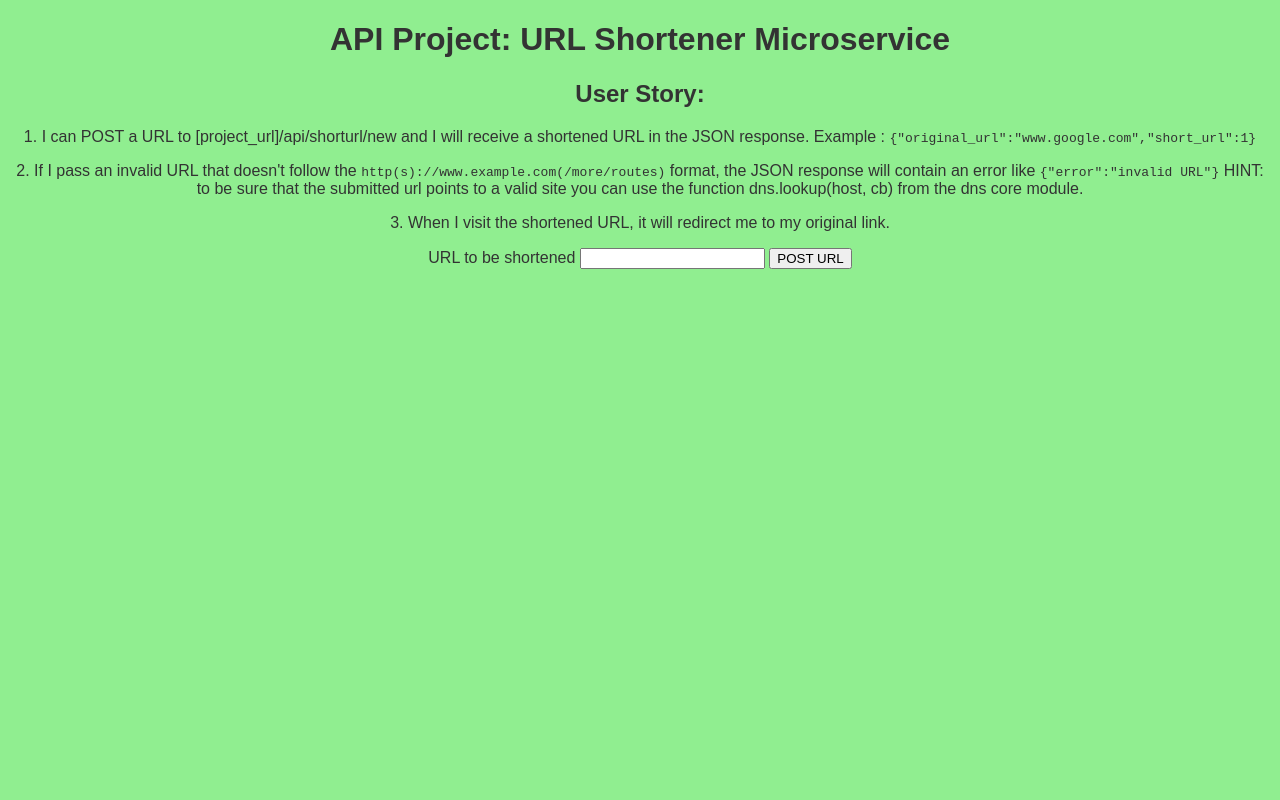
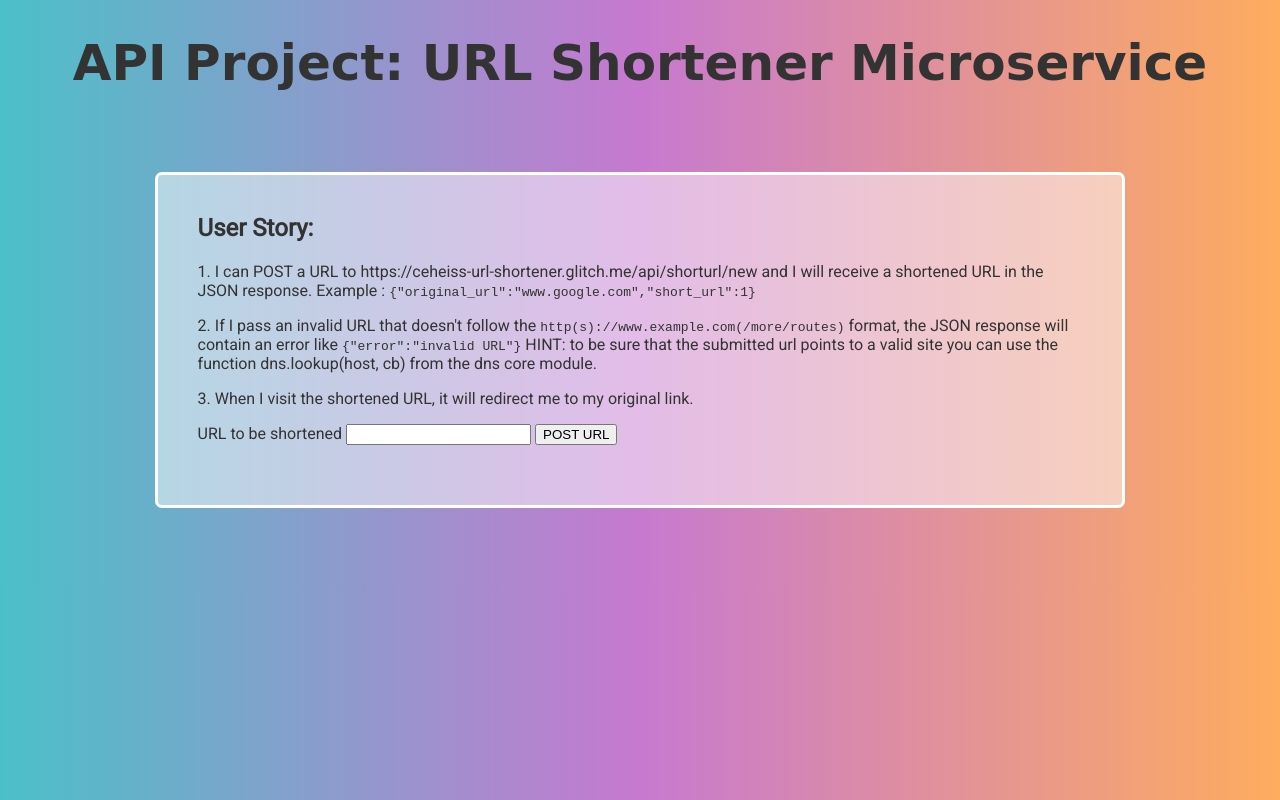
Before and after one commit to Ceheiss/url_shortener, a website: page views/index.html in a window 1280 px wide. Drawn offline with Linux system fonts and the light colour scheme; files that its build step writes are made by us from their sources; a web font is replaced by a local one.

Commit message:
add styles

```diff
--- a/public/style.css
+++ b/public/style.css
@@ -1,6 +1,34 @@
 body {
-  font-family: Arial, Helvetica, sans-serif;
-  background-color: lightgreen;
+  background: #feac5e; /* fallback for old browsers */
+  background: -webkit-linear-gradient(
+    to right,
+    #4bc0c8,
+    #c779d0,
+    #feac5e
+  ); /* Chrome 10-25, Safari 5.1-6 */
+  background: linear-gradient(
+    to right,
+    #4bc0c8,
+    #c779d0,
+    #feac5e
+  ); /* W3C, IE 10+/ Edge, Firefox 16+, Chrome 26+, Opera 12+, Safari 7+ */
+
   color: #333;
+}
+
+h1 {
+  font-family: "Baloo Paaji 2", cursive;
   text-align: center;
+  font-size: 50px;
 }
+
+.main-content {
+  width: 70%;
+  font-family: "Roboto", sans-serif;
+  background-color: rgba(255,255,255, 0.5);
+  border-radius: 7px;
+  border: 3px solid white;
+  padding: 20px 40px;
+  padding-bottom: 60px;
+  margin: 80px auto;
+}
--- a/views/index.html
+++ b/views/index.html
@@ -4,13 +4,15 @@
     <meta charset="UTF-8" />
     <meta name="viewport" content="width=device-width, initial-scale=1.0" />
     <link href="style.css" rel="stylesheet" type="text/css" />
+    <link href="https://fonts.googleapis.com/css2?family=Baloo+Paaji+2:wght@600&family=Roboto&display=swap" rel="stylesheet">
     <title>Header Microservice</title>
   </head>
   <body>
     <h1>API Project: URL Shortener Microservice</h1>
+    <section class="main-content">
       <h2>User Story:</h2>
       <p>
-      1. I can POST a URL to [project_url]/api/shorturl/new and I will receive a shortened URL in the JSON response.
+        1. I can POST a URL to https://ceheiss-url-shortener.glitch.me/api/shorturl/new and I will receive a shortened URL in the JSON response.
         Example : <code>{"original_url":"www.google.com","short_url":1}</code>
       </p>
       <p>
@@ -25,5 +27,6 @@
         <input id="url_input" type="text" name="url">
         <input type="submit" value="POST URL">
       </form>
+    </section>
   </body>
 </html>
```
Also changed, not shown: README.md. Lines whose indentation alone changed are shown as unchanged.
